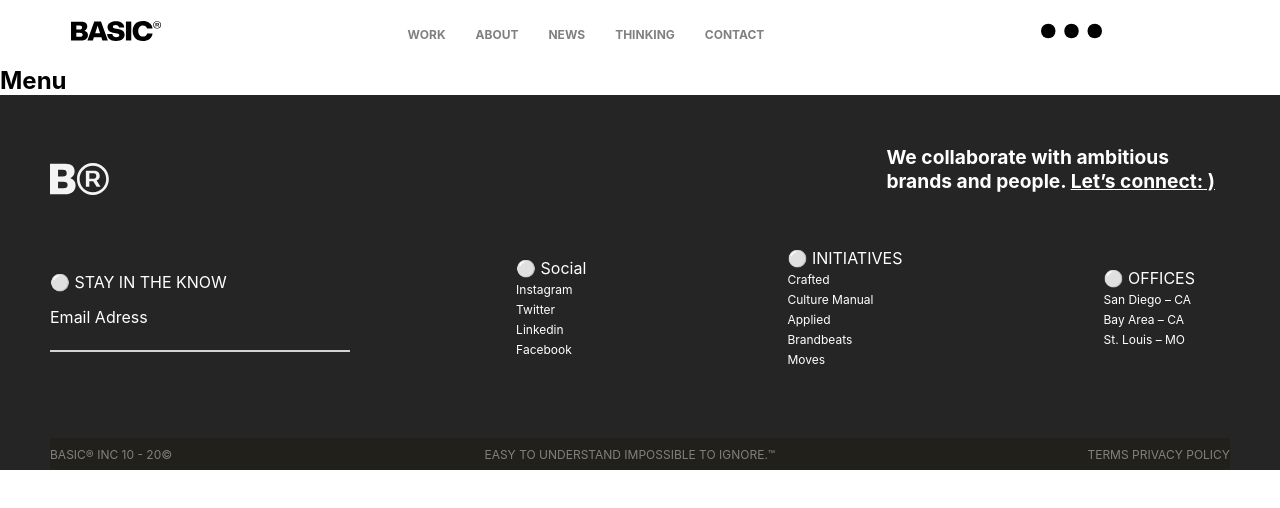
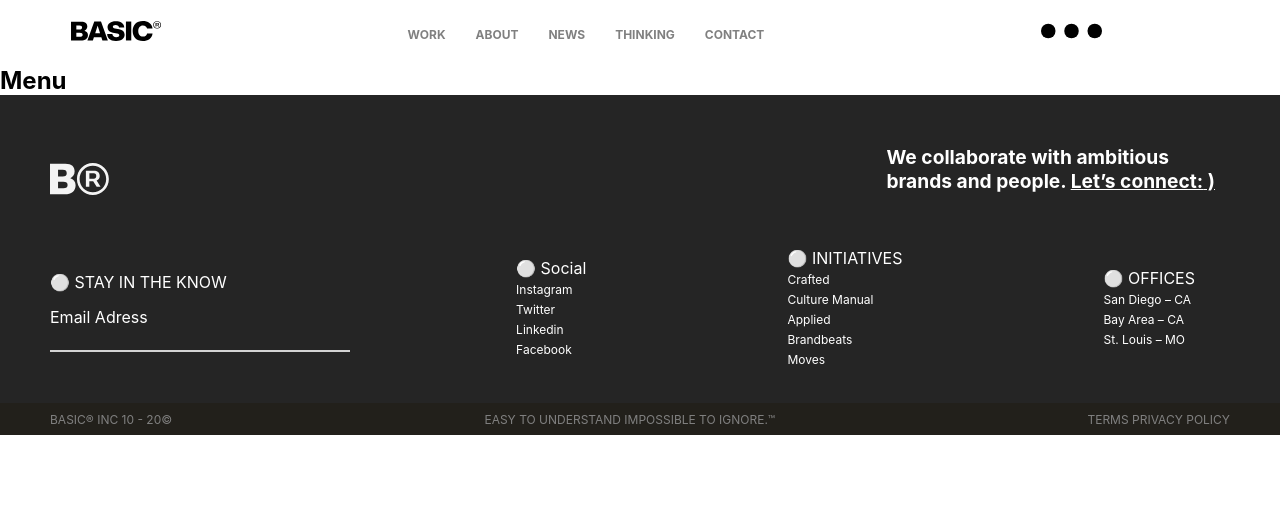
Before and after one commit to ellachoy/SC_P_basic_agency, a React (Create React App) app: page /menu in a window 1280 px wide. Shown: the top 508 px of the page. Built offline with nearby package versions, Linux system fonts and the light colour scheme.

Commit message:
footer_update

```diff
--- a/src/App.scss
+++ b/src/App.scss
@@ -26,7 +26,7 @@
   background-color: transparent;
   cursor: pointer;
 }
-section {
+section:not(.footer) {
   padding: 50px;
   // text-align: center;
   // margin: auto;
--- a/src/components/Footer/Footer.js
+++ b/src/components/Footer/Footer.js
@@ -6,7 +6,8 @@
 
 const Footer= () => {
     return (
-<section className="footer_up">
+<section className="footer">
+    <div className="footer_upper">
         <div className="collabo">
             <img src={logofooter} classname="footer_logo" alt="" />
             <h4 className="connect">We collaborate with ambitious<br/> brands and people. <span>Let’s connect:</span>
@@ -38,6 +39,7 @@
         </ul>
 
         </div>
+    </div>
     <div className="footer_below">
         <p> BASIC®  INC 10 - 20©</p>
         <p>EASY TO UNDERSTAND  IMPOSSIBLE TO IGNORE.™</p>
--- a/src/components/Footer/Footer.scss
+++ b/src/components/Footer/Footer.scss
@@ -1,8 +1,9 @@
-.footer_up {
+.footer {
+  color: white;
+
+  .footer_upper {
     background-color: rgb(37, 37, 37);
-  color: white;
-  padding-bottom: 0;
-
+    padding: 50px 50px 0 50px;
     .collabo {
       display: flex;
       justify-content: space-between;
@@ -18,6 +19,7 @@
       span:after {
         content: ' ) ';
         width: 5%;
+      }
     }
   }
   .contact {
@@ -49,8 +51,7 @@
   align-items: center;
   width: 100%;
   height: 4vh;
-  padding: 0;
-  margin-top: 35px;
+  padding: 0 50px;
 
   background-color: rgb(34, 32, 27);
   p {
```
Lines whose indentation alone changed are shown as unchanged.
